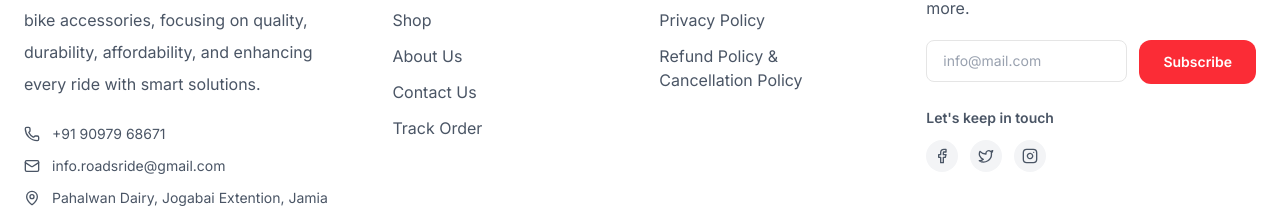
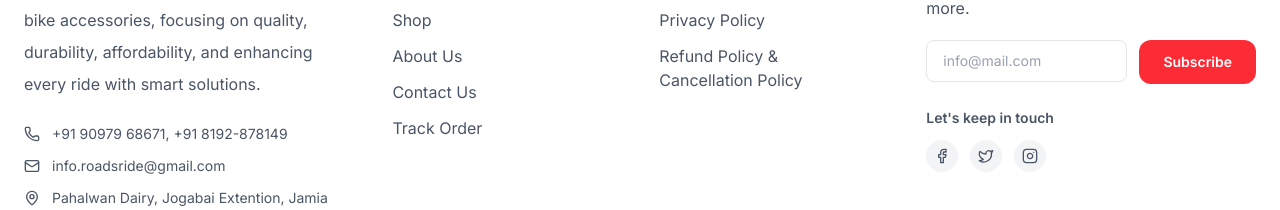
Before and after one commit to inforoadsride-4811/roadsride, a Next.js app: page /cart in a window 1280 px wide. Shown: the part 887-1097 px from the top of the page. Built offline with nearby package versions, Linux system fonts and the light colour scheme; no server answers.

Commit message:
Update footer.jsx

```diff
--- a/src/components/layout/footer.jsx
+++ b/src/components/layout/footer.jsx
@@ -62,7 +62,7 @@ export default function Footer() {
             <div className="space-y-3">
               <div className="flex items-start gap-3 text-sm text-gray-600">
                 <Phone size={16} className="mt-0.5 flex-shrink-0" />
-                <span>+91 90979 68671</span>
+                <span>+91 90979 68671, +91 8192-878149</span>
               </div>
               <div className="flex items-start gap-3 text-sm text-gray-600">
                 <Mail size={16} className="mt-0.5 flex-shrink-0" />
```
